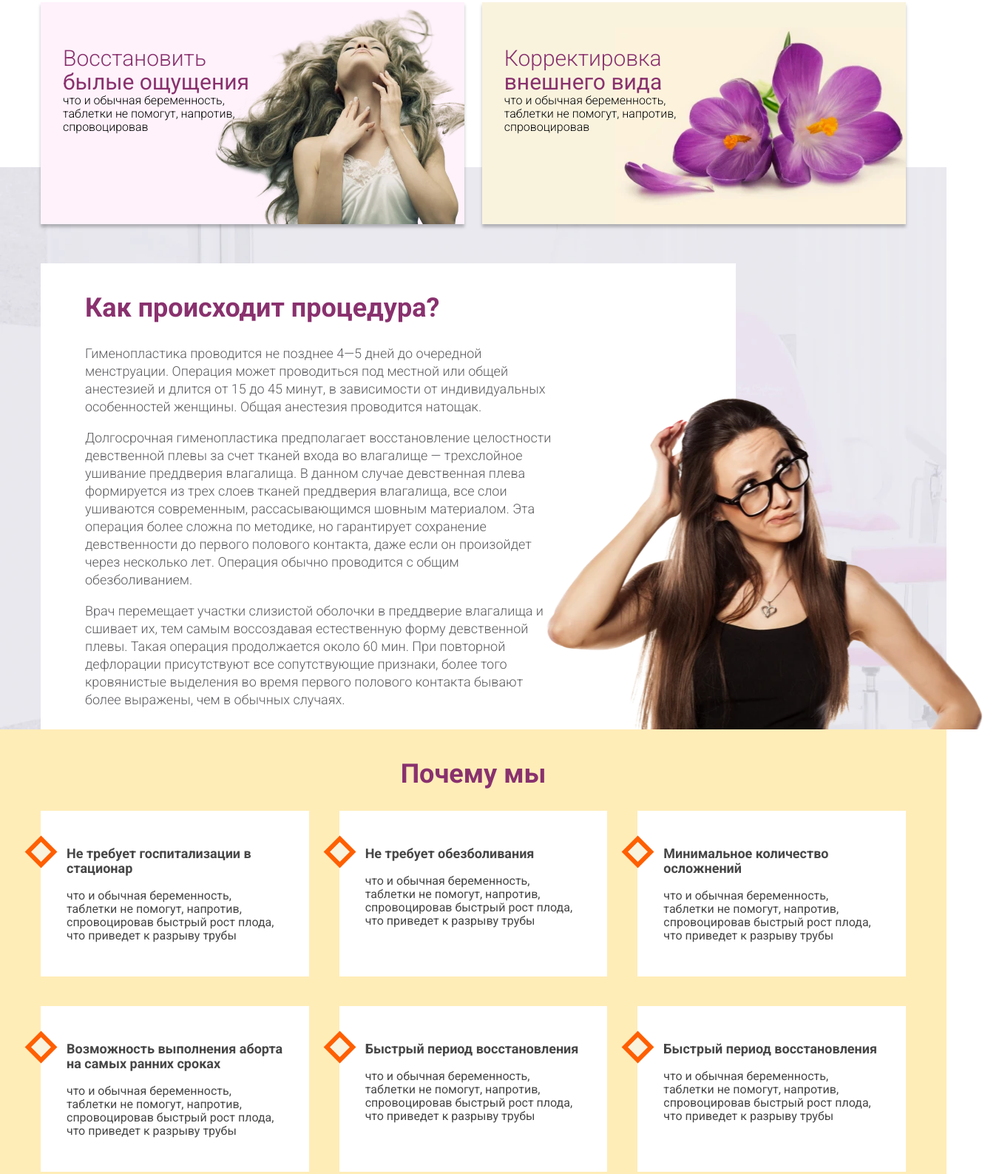
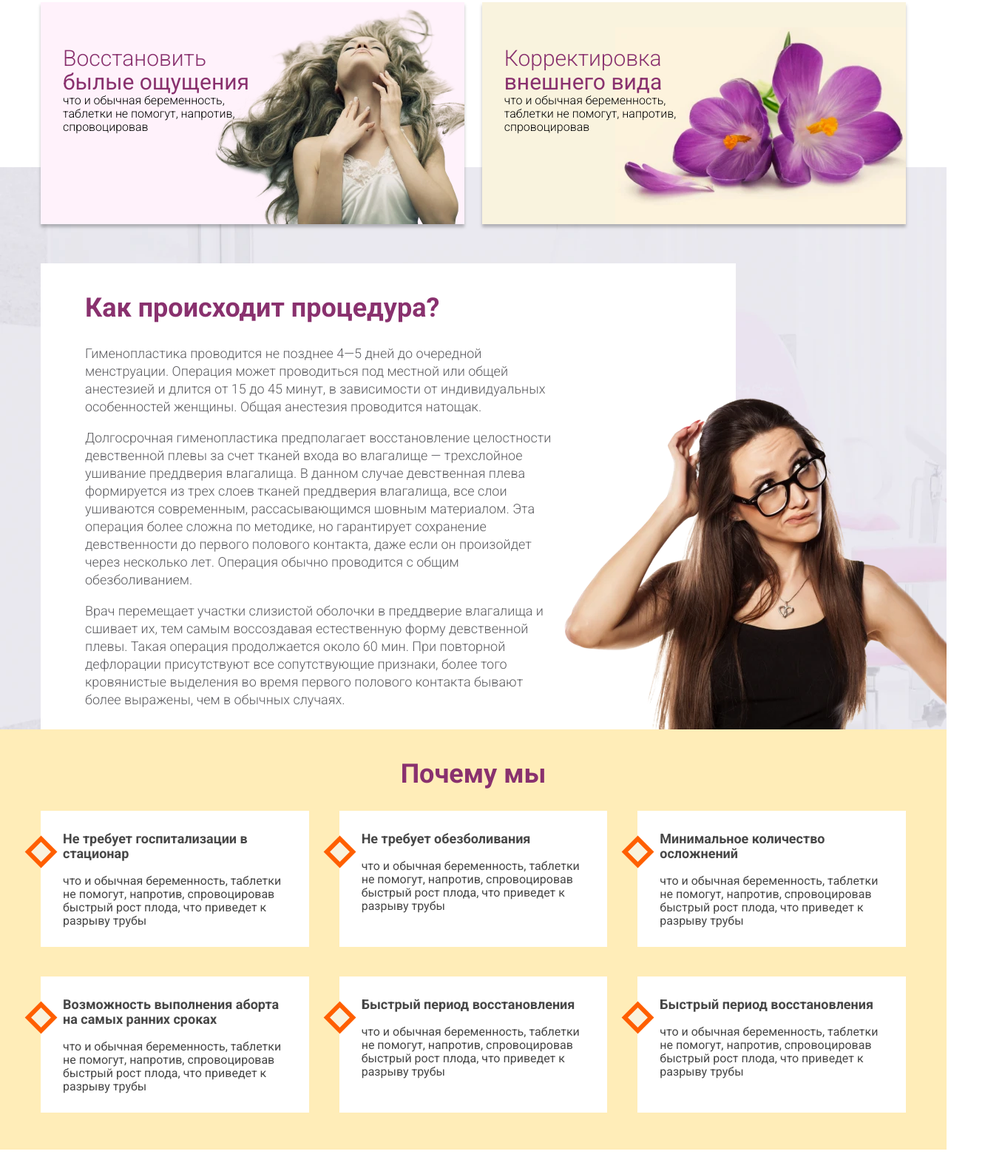
Before and after one commit to Tikondra/gin, a website: page source/page2.html in a window 1280 px wide. Shown: the part 988-2575 px from the top of the page at 74% size, 1355 px wide, since content can reach past the window. Drawn offline with nearby package versions, Linux system fonts and the light colour scheme; files that its build step writes are made by us from their sources.

Commit message:
правки

```diff
--- a/source/sass/main/_block2.scss
+++ b/source/sass/main/_block2.scss
@@ -2,6 +2,7 @@
   padding: 130px 25px 0;
   margin: -100px 0 0;
   background-image: url("../img/block2-back.webp");
+  overflow: hidden;
 }
 
 .block2__wrapper {
@@ -19,7 +20,7 @@
     position: absolute;
     bottom: 0;
     right: -360px;
-    width: 705px;
+    width: 70%;
     height: 500px;
     background-image: url("../img/img1.webp");
     background-repeat: no-repeat;
--- a/source/sass/main/_block3.scss
+++ b/source/sass/main/_block3.scss
@@ -24,7 +24,7 @@
   li {
     position: relative;
     margin-bottom: 3.45%;
-    padding: 30px 35px;
+    padding: 10px 30px;
     width: 31%;
     background-color: #ffffff;
     color: #474747;
--- a/source/sass/main/_callback.scss
+++ b/source/sass/main/_callback.scss
@@ -19,7 +19,7 @@
   width: 421px;
   margin-left: auto;
   margin-bottom: 10px;
-  padding: 37px 61px;
+  padding: 10px 61px 30px;
   background: #F9F2DD;
 }
 
```
